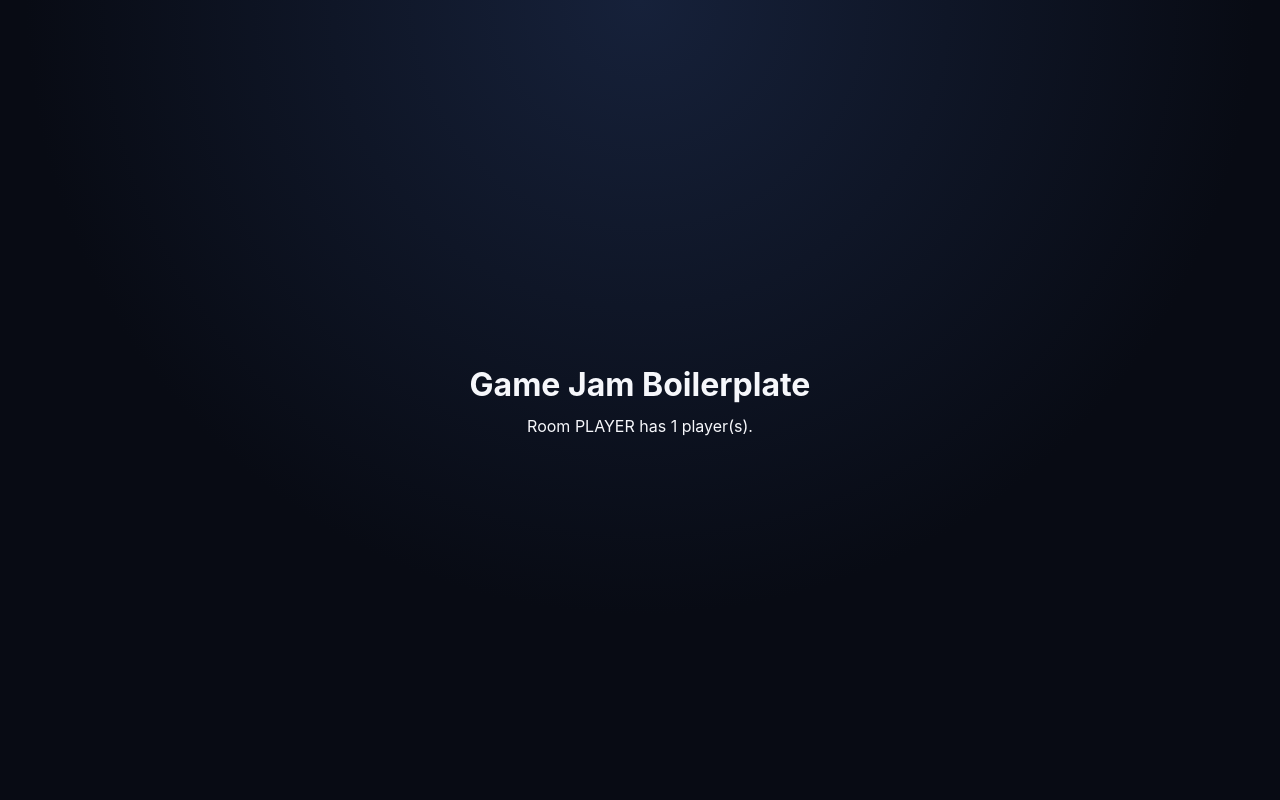
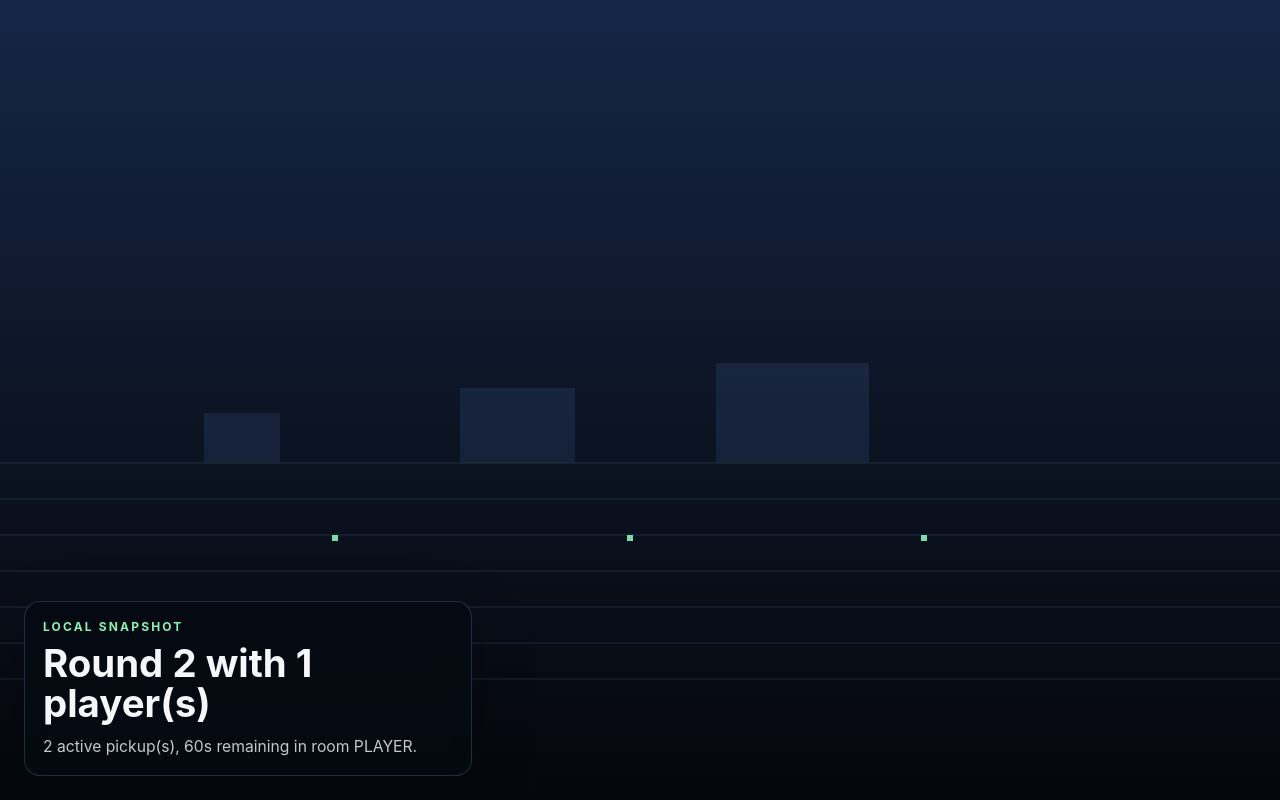
Before and after one commit to EddyVinck/threejs-multiplayer-starter, a website with bundled scripts: page packages/client/index.html in a window 1280 px wide. Built offline with nearby package versions, Linux system fonts and the light colour scheme.

Commit message:
scaffold the client boot shell for canvas-first startup

```diff
--- /dev/null
+++ b/packages/client/src/boot-shell.ts
@@ -0,0 +1,133 @@
+import {
+  describeInitialBootStatus,
+  type BootStatusViewModel
+} from "./boot-status.js";
+import type { SessionEntryResolution } from "./session-entry.js";
+
+export type ClientBootShell = {
+  canvas: HTMLCanvasElement;
+  overlayRoot: HTMLDivElement;
+  setStatus(status: BootStatusViewModel): void;
+  dispose(): void;
+};
+
+export function mountClientBootShell(options: {
+  appRoot: HTMLElement;
+  resolution: SessionEntryResolution;
+}): ClientBootShell {
+  const { appRoot, resolution } = options;
+  const shell = document.createElement("div");
+  shell.className = "client-shell";
+
+  const canvas = document.createElement("canvas");
+  canvas.className = "game-canvas";
+  canvas.id = "game-canvas";
+  canvas.setAttribute("aria-label", "Game render surface");
+
+  const overlayRoot = document.createElement("div");
+  overlayRoot.className = "overlay-root";
+  overlayRoot.id = "overlay-root";
+
+  const bootPanel = document.createElement("section");
+  bootPanel.className = "boot-panel";
+  bootPanel.setAttribute("aria-live", "polite");
+
+  const badge = document.createElement("p");
+  badge.className = "boot-badge";
+
+  const title = document.createElement("h1");
+  title.className = "boot-title";
+
+  const detail = document.createElement("p");
+  detail.className = "boot-detail";
+
+  bootPanel.append(badge, title, detail);
+  overlayRoot.append(bootPanel);
+  shell.append(canvas, overlayRoot);
+  appRoot.replaceChildren(shell);
+
+  const resizeCanvas = () => {
+    const devicePixelRatio = Math.min(window.devicePixelRatio || 1, 2);
+    const nextWidth = Math.max(1, Math.floor(window.innerWidth * devicePixelRatio));
+    const nextHeight = Math.max(
+      1,
+      Math.floor(window.innerHeight * devicePixelRatio)
+    );
+
+    if (canvas.width !== nextWidth || canvas.height !== nextHeight) {
+      canvas.width = nextWidth;
+      canvas.height = nextHeight;
+    }
+
+    paintBootBackdrop(canvas);
+  };
+
+  const setStatus = (status: BootStatusViewModel) => {
+    badge.textContent = status.badge;
+    title.textContent = status.title;
+    detail.textContent = status.detail;
+  };
+
+  resizeCanvas();
+  window.addEventListener("resize", resizeCanvas);
+  setStatus(describeInitialBootStatus(resolution));
+
+  return {
+    canvas,
+    overlayRoot,
+    setStatus,
+    dispose() {
+      window.removeEventListener("resize", resizeCanvas);
+    }
+  };
+}
+
+function paintBootBackdrop(canvas: HTMLCanvasElement): void {
+  const context = canvas.getContext("2d");
+  if (context === null) {
+    return;
+  }
+
+  const width = canvas.width;
+  const height = canvas.height;
+  const horizonY = Math.floor(height * 0.58);
+
+  const skyGradient = context.createLinearGradient(0, 0, 0, height);
+  skyGradient.addColorStop(0, "#162647");
+  skyGradient.addColorStop(0.58, "#0b1220");
+  skyGradient.addColorStop(1, "#05070d");
+
+  context.fillStyle = skyGradient;
+  context.fillRect(0, 0, width, height);
+
+  context.fillStyle = "rgba(109, 170, 255, 0.1)";
+  for (let index = 0; index < 3; index += 1) {
+    const size = Math.max(40, Math.floor(width * (0.06 + index * 0.03)));
+    const x = Math.floor(width * (0.16 + index * 0.2));
+    const y = Math.floor(horizonY - size * 0.65);
+    context.fillRect(x, y, size, size * 0.65);
+  }
+
+  context.strokeStyle = "rgba(146, 188, 255, 0.16)";
+  context.lineWidth = Math.max(1, Math.floor(width / 900));
+  for (let row = 0; row < 7; row += 1) {
+    const y = horizonY + row * Math.max(24, Math.floor(height * 0.045));
+    context.beginPath();
+    context.moveTo(0, y);
+    context.lineTo(width, y);
+    context.stroke();
+  }
+
+  const pickupColor = "rgba(137, 243, 181, 0.9)";
+  const pickupSize = Math.max(6, Math.floor(width / 240));
+  const pickupPositions = [0.26, 0.49, 0.72];
+  context.fillStyle = pickupColor;
+  for (const xRatio of pickupPositions) {
+    context.fillRect(
+      Math.floor(width * xRatio),
+      Math.floor(horizonY + height * 0.09),
+      pickupSize,
+      pickupSize
+    );
+  }
+}
--- /dev/null
+++ b/packages/client/src/boot-status.ts
@@ -0,0 +1,98 @@
+import type { ProtocolError, RoomSnapshot, SessionJoined } from "@gamejam/shared";
+
+import type { SessionEntryResolution } from "./session-entry.js";
+
+export type BootStatusViewModel = {
+  badge: string;
+  title: string;
+  detail: string;
+};
+
+export function describeInitialBootStatus(
+  resolution: SessionEntryResolution
+): BootStatusViewModel {
+  switch (resolution.source) {
+    case "room-link":
+      return {
+        badge: "Invite Link",
+        title: `Joining room ${resolution.roomCode}`,
+        detail:
+          "The canvas and overlay shell are mounted while the shared multiplayer session connects."
+      };
+    case "invalid-room-link":
+      return {
+        badge: "Single-player",
+        title: "Invalid invite link",
+        detail: `Room code "${resolution.invalidRoomCode}" was invalid, so the client fell back to a local session.`
+      };
+    case "default-single-player":
+      return {
+        badge: "Single-player",
+        title: "Preparing local session",
+        detail:
+          "The asset-light client shell is ready and waiting for the loopback session."
+      };
+  }
+}
+
+export function describeJoinedStatus(joined: SessionJoined): BootStatusViewModel {
+  if (joined.mode === "single-player") {
+    return {
+      badge: "Single-player",
+      title: "Loopback session ready",
+      detail: `Local play is running in room ${joined.roomCode}.`
+    };
+  }
+
+  return {
+    badge: joined.visibility === "public" ? "Quick Join" : "Private Room",
+    title: `Connected to room ${joined.roomCode}`,
+    detail: joined.lateJoin
+      ? "Joined an in-progress authoritative room."
+      : "Joined before the current round started."
+  };
+}
+
+export function describeSnapshotStatus(
+  snapshot: RoomSnapshot
+): BootStatusViewModel {
+  const activePickupCount = snapshot.pickups.filter((pickup) => pickup.active).length;
+  const remainingSeconds = Math.ceil(snapshot.round.remainingMs / 1000);
+
+  return {
+    badge:
+      snapshot.mode === "single-player" ? "Local Snapshot" : "Room Snapshot",
+    title: `Round ${snapshot.round.roundNumber + 1} with ${snapshot.players.length} player(s)`,
+    detail: `${activePickupCount} active pickup(s), ${remainingSeconds}s remaining in room ${snapshot.roomCode}.`
+  };
+}
+
+export function describeProtocolErrorStatus(
+  error: ProtocolError
+): BootStatusViewModel {
+  return {
+    badge: error.recoverable ? "Recoverable Error" : "Session Error",
+    title: error.message,
+    detail: error.recoverable
+      ? "The client can stay mounted while the current session flow recovers."
+      : "The current session could not continue."
+  };
+}
+
+export function describeStoppedStatus(): BootStatusViewModel {
+  return {
+    badge: "Session Stopped",
+    title: "Session stopped",
+    detail: "The client shell remains mounted for the next session start."
+  };
+}
+
+export function describeStartupFailureStatus(
+  message: string
+): BootStatusViewModel {
+  return {
+    badge: "Start Failed",
+    title: "Unable to start session",
+    detail: message
+  };
+}
--- a/packages/client/src/main.ts
+++ b/packages/client/src/main.ts
@@ -1,5 +1,13 @@
 import "./styles.css";
 
+import {
+  describeJoinedStatus,
+  describeProtocolErrorStatus,
+  describeSnapshotStatus,
+  describeStartupFailureStatus,
+  describeStoppedStatus
+} from "./boot-status.js";
+import { mountClientBootShell } from "./boot-shell.js";
 import { createSessionOrchestrator } from "./session-orchestrator.js";
 import { resolveInitialSessionEntry } from "./session-entry.js";
 
@@ -9,62 +17,49 @@ if (!app) {
   throw new Error("Expected #app root element");
 }
 
-app.innerHTML = `
-  <main class="shell">
-    <h1>Game Jam Boilerplate</h1>
-    <p id="session-status">Starting the shared session flow...</p>
-  </main>
-`;
-
-const sessionStatus =
-  app.querySelector<HTMLParagraphElement>("#session-status");
-
-if (!sessionStatus) {
-  throw new Error("Expected #session-status element");
-}
-
 const orchestrator = createSessionOrchestrator();
 const initialSessionEntry = resolveInitialSessionEntry(window.location.search);
-
-if (initialSessionEntry.source === "room-link") {
-  sessionStatus.textContent = `Joining room ${initialSessionEntry.roomCode} from invite link...`;
-} else if (initialSessionEntry.source === "invalid-room-link") {
-  sessionStatus.textContent =
-    "Room link was invalid, starting a single-player session instead.";
-}
+const bootShell = mountClientBootShell({
+  appRoot: app,
+  resolution: initialSessionEntry
+});
 
 void orchestrator
   .startSession(initialSessionEntry.request)
   .then((session) => {
     const joinedSession = session.getSessionJoined();
-    sessionStatus.textContent =
-      joinedSession?.mode === "multiplayer"
-        ? `Joined ${joinedSession.mode} session ${joinedSession.roomCode}.`
-        : "Single-player loopback session is running.";
+    if (joinedSession !== null) {
+      bootShell.setStatus(describeJoinedStatus(joinedSession));
+    }
+
+    const latestSnapshot = session.getLatestSnapshot();
+    if (latestSnapshot !== null) {
+      bootShell.setStatus(describeSnapshotStatus(latestSnapshot));
+    }
 
     session.subscribe((event) => {
       if (event.type === "joined") {
-        sessionStatus.textContent = `Joined ${event.joined.mode} session ${event.joined.roomCode}.`;
+        bootShell.setStatus(describeJoinedStatus(event.joined));
         return;
       }
 
       if (event.type === "snapshot") {
-        sessionStatus.textContent = `Room ${event.snapshot.roomCode} has ${event.snapshot.players.length} player(s).`;
+        bootShell.setStatus(describeSnapshotStatus(event.snapshot));
         return;
       }
 
       if (event.type === "protocol-error") {
-        sessionStatus.textContent = `Session error: ${event.error.message}`;
+        bootShell.setStatus(describeProtocolErrorStatus(event.error));
         return;
       }
 
       if (event.type === "stopped") {
-        sessionStatus.textContent = "Session stopped.";
+        bootShell.setStatus(describeStoppedStatus());
       }
     });
   })
   .catch((error: unknown) => {
     const message =
       error instanceof Error ? error.message : "failed to start session";
-    sessionStatus.textContent = `Unable to start session: ${message}`;
+    bootShell.setStatus(describeStartupFailureStatus(message));
   });
--- a/packages/client/src/styles.css
+++ b/packages/client/src/styles.css
@@ -3,28 +3,94 @@
   font-family: Inter, system-ui, sans-serif;
   background: #080b14;
   color: #f6f7fb;
+  line-height: 1.5;
+}
+
+html {
+  min-height: 100%;
 }
 
 * {
   box-sizing: border-box;
 }
 
+html,
 body {
   margin: 0;
   min-height: 100vh;
   background: radial-gradient(circle at top, #16213a, #080b14 60%);
 }
 
-.shell {
+#app {
   min-height: 100vh;
-  display: grid;
-  place-content: center;
-  gap: 0.75rem;
-  padding: 2rem;
-  text-align: center;
 }
 
-h1,
-p {
+.client-shell {
+  position: relative;
+  min-height: 100vh;
+}
+
+.game-canvas {
+  display: block;
+  width: 100vw;
+  height: 100vh;
+}
+
+.overlay-root {
+  position: absolute;
+  inset: 0;
+  display: flex;
+  align-items: flex-end;
+  justify-content: flex-start;
+  padding: 1.5rem;
+  pointer-events: none;
+}
+
+.boot-panel {
+  max-width: min(28rem, calc(100vw - 3rem));
+  padding: 1rem 1.125rem;
+  border: 1px solid rgba(146, 188, 255, 0.2);
+  border-radius: 1rem;
+  background: rgba(6, 10, 18, 0.82);
+  backdrop-filter: blur(16px);
+  box-shadow: 0 20px 60px rgba(0, 0, 0, 0.3);
+  pointer-events: auto;
+}
+
+.boot-badge,
+.boot-title,
+.boot-detail {
   margin: 0;
 }
+
+.boot-badge {
+  color: #89f3b5;
+  font-size: 0.75rem;
+  font-weight: 700;
+  letter-spacing: 0.18em;
+  text-transform: uppercase;
+}
+
+.boot-title {
+  margin-top: 0.45rem;
+  font-size: clamp(1.8rem, 4vw, 2.4rem);
+  line-height: 1.05;
+}
+
+.boot-detail {
+  margin-top: 0.75rem;
+  color: rgba(246, 247, 251, 0.8);
+  font-size: 0.98rem;
+}
+
+@media (max-width: 640px) {
+  .overlay-root {
+    align-items: stretch;
+    padding: 1rem;
+  }
+
+  .boot-panel {
+    align-self: end;
+    max-width: none;
+  }
+}
```
Also changed, not shown: packages/client/src/boot-status.test.ts (added, +107 -0 lines), specs/boilerplate-implementation-plan.md (+2 -1 lines).
